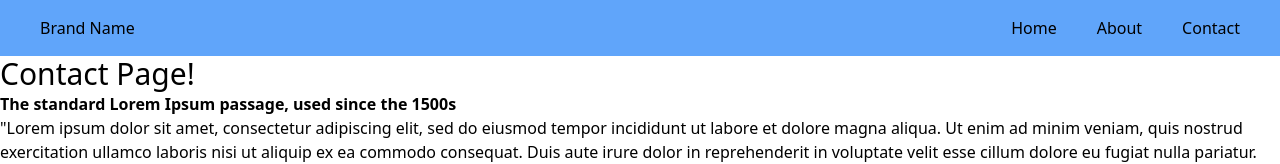
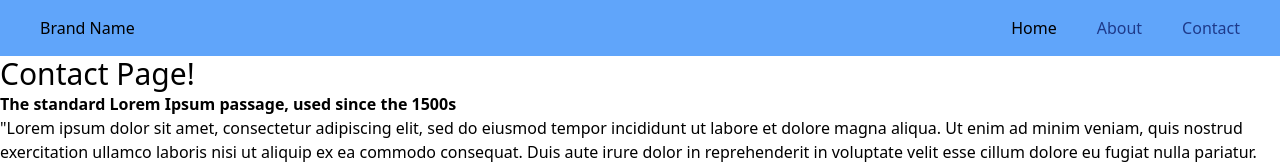
Before and after one commit to vanguyen333/templates, a React (Vite) app: page /contact in a window 1280 px wide. Shown: the top 164 px of the page. Built offline with nearby package versions, Linux system fonts and the light colour scheme.

Commit message:
create nav2 and nav3

```diff
--- a/src/components/Nav2.jsx
+++ b/src/components/Nav2.jsx
@@ -1,9 +1,15 @@
 import Home from "../pages/Home";
 import About from "../pages/About";
 import Contact from "../pages/Contact";
+import React, { useState } from "react";
 
 import { BrowserRouter, Routes, Route, Link, NavLink } from "react-router-dom";
 const Nav2 = () => {
+  const [isMobileMenuOpen, setIsMobileMenuOpen] = useState(false);
+
+  const toggleMobileMenu = () => {
+    setIsMobileMenuOpen(!isMobileMenuOpen);
+  };
   return (
     <div>
       {" "}
@@ -11,11 +17,34 @@ const Nav2 = () => {
         <header>
           <nav className="flex justify-between px-10 bg-blue-400 py-4">
             <h1>Brand Name</h1>
-            <div className="gap-10 flex">
+            <button
+              className="md:hidden text-white"
+              onClick={toggleMobileMenu}
+              aria-label="Toggle Menu"
+            >
+              ☰
+            </button>
+            <div
+              className={`md:flex md:space-x-10 ${
+                isMobileMenuOpen ? "block" : "hidden"
+              }`}
+            >
               <Link to="/">Home</Link>
 
-              <NavLink to="/about">About</NavLink>
-              <NavLink to="/contact">Contact</NavLink>
+              <NavLink
+                to="/about"
+                onClick={toggleMobileMenu}
+                className="block mt-4 md:inline-block md:mt-0 text-blue-900 hover:text-blue-600"
+              >
+                About
+              </NavLink>
+              <NavLink
+                to="/contact"
+                onClick={toggleMobileMenu}
+                className="block mt-4 md:inline-block md:mt-0 text-blue-900 hover:text-blue-600"
+              >
+                Contact
+              </NavLink>
             </div>
           </nav>
         </header>
--- /dev/null
+++ b/src/components/Nav3.jsx
@@ -0,0 +1,33 @@
+import React, { useState } from "react";
+
+import "./Navbar.css";
+import { Link, NavLink } from "react-router-dom";
+
+const Nav3 = () => {
+  const [menuOpen, setMenuOpen] = useState(false);
+  return (
+    <nav>
+      <Link to="/" className="title">
+        Website
+      </Link>
+      <div className="menu" onClick={() => setMenuOpen(!menuOpen)}>
+        <span></span>
+        <span></span>
+        <span></span>
+      </div>
+      <ul className={menuOpen ? "open" : ""}>
+        <li>
+          <NavLink to="/about">About</NavLink>
+        </li>
+        <li>
+          <NavLink to="/services">Services</NavLink>
+        </li>
+        <li>
+          <NavLink to="/contact">Contact</NavLink>
+        </li>
+      </ul>
+    </nav>
+  );
+};
+
+export default Nav3;
```
